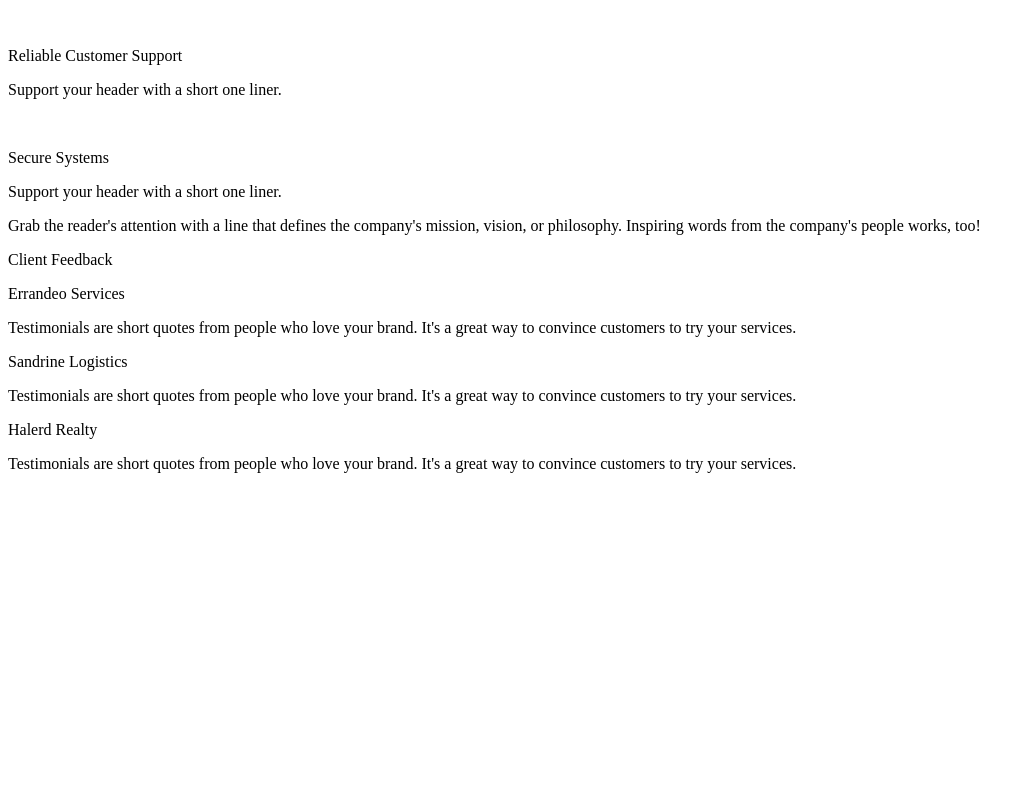
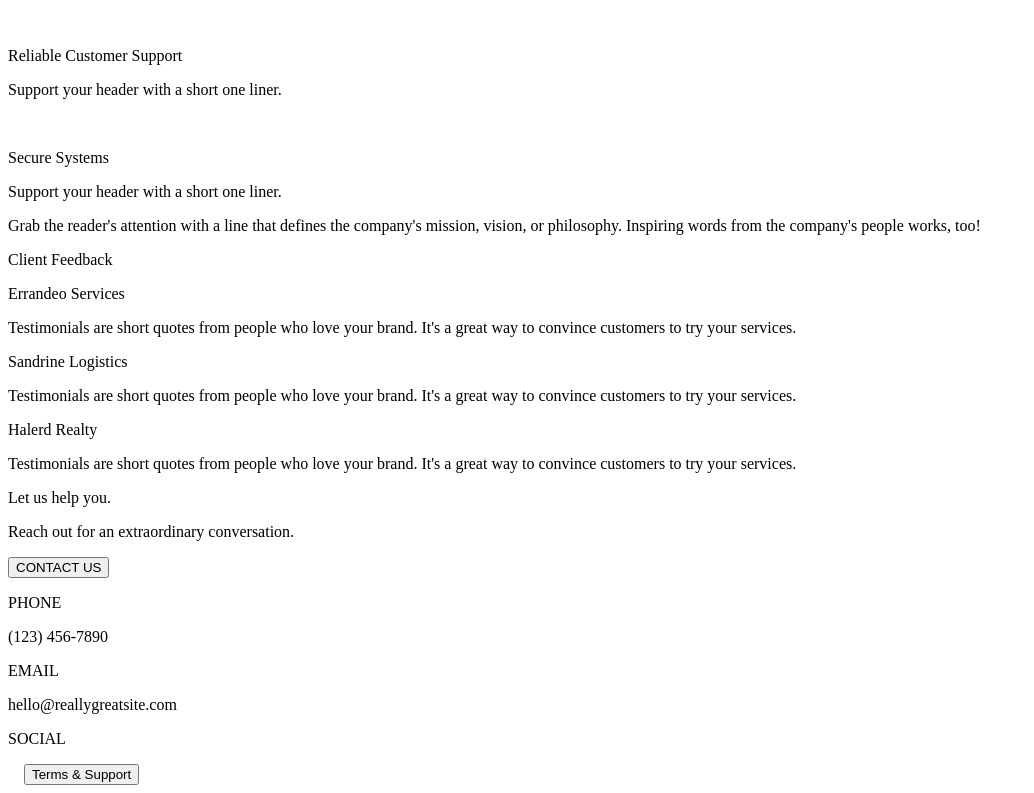
Before and after one commit to Kalki2706/tektias_network, a plain HTML site: page index.html in a window 1280 px wide. Shown: the part 616-1409 px from the top of the page, without its empty margins (0-1034 px from the left). Before the commit the page ends 1105 px from the top, so only its background shows below. Drawn offline with Linux system fonts and the light colour scheme.

Commit message:
initial commit

```diff
--- a/index.html
+++ b/index.html
@@ -102,5 +102,31 @@
         </p>
       </div>
     </section>
+
+    <footer class="contact">
+      <section>
+        <div>
+          <p>Let us help you.</p>
+          <p>Reach out for an extraordinary conversation.</p>
+
+          <button>CONTACT US</button>
+
+          <p>PHONE</p>
+          <p>(123) 456-7890</p>
+
+          <p>EMAIL</p>
+          <p>hello@reallygreatsite.com</p>
+
+          <p>SOCIAL</p>
+          <img src="" alt="" />
+          <img src="" alt="" />
+          <img src="" alt="" />
+
+          <img src="" alt="" />
+
+          <button>Terms & Support</button>
+        </div>
+      </section>
+    </footer>
   </body>
 </html>
```
